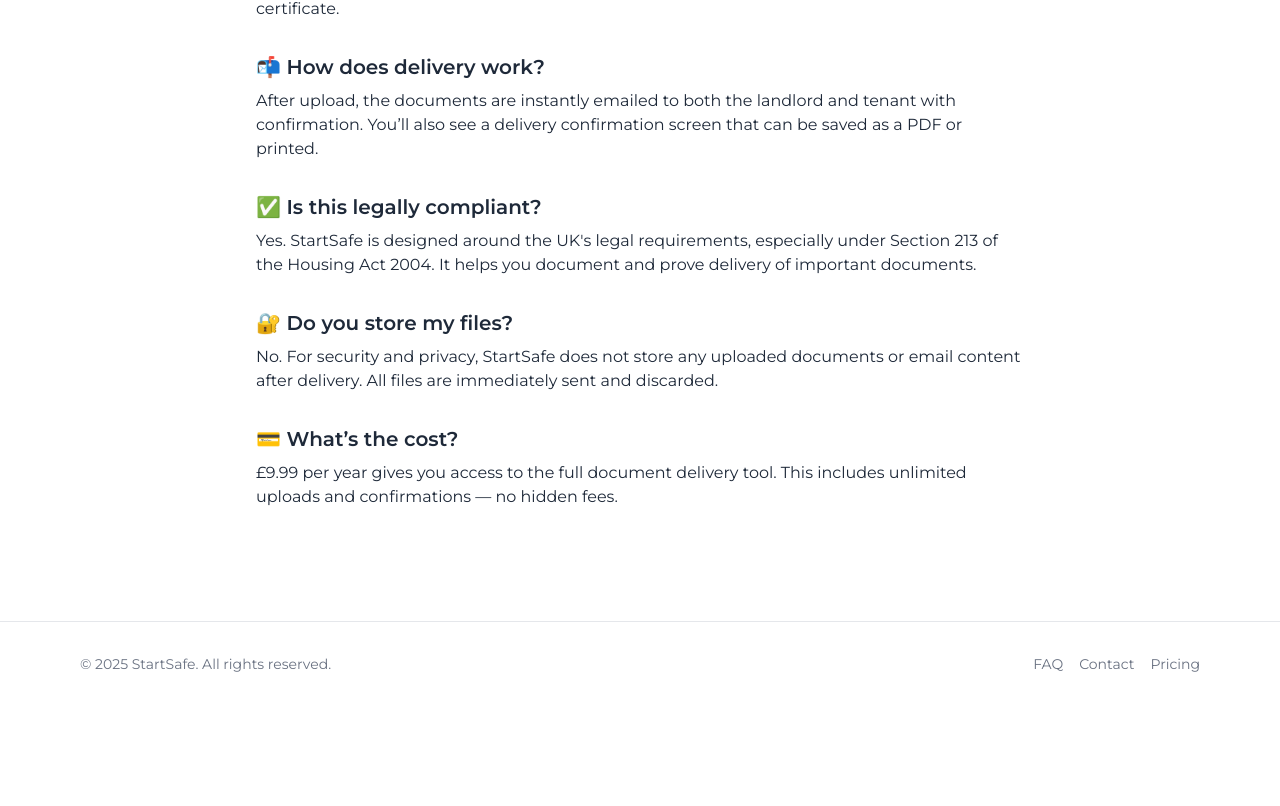
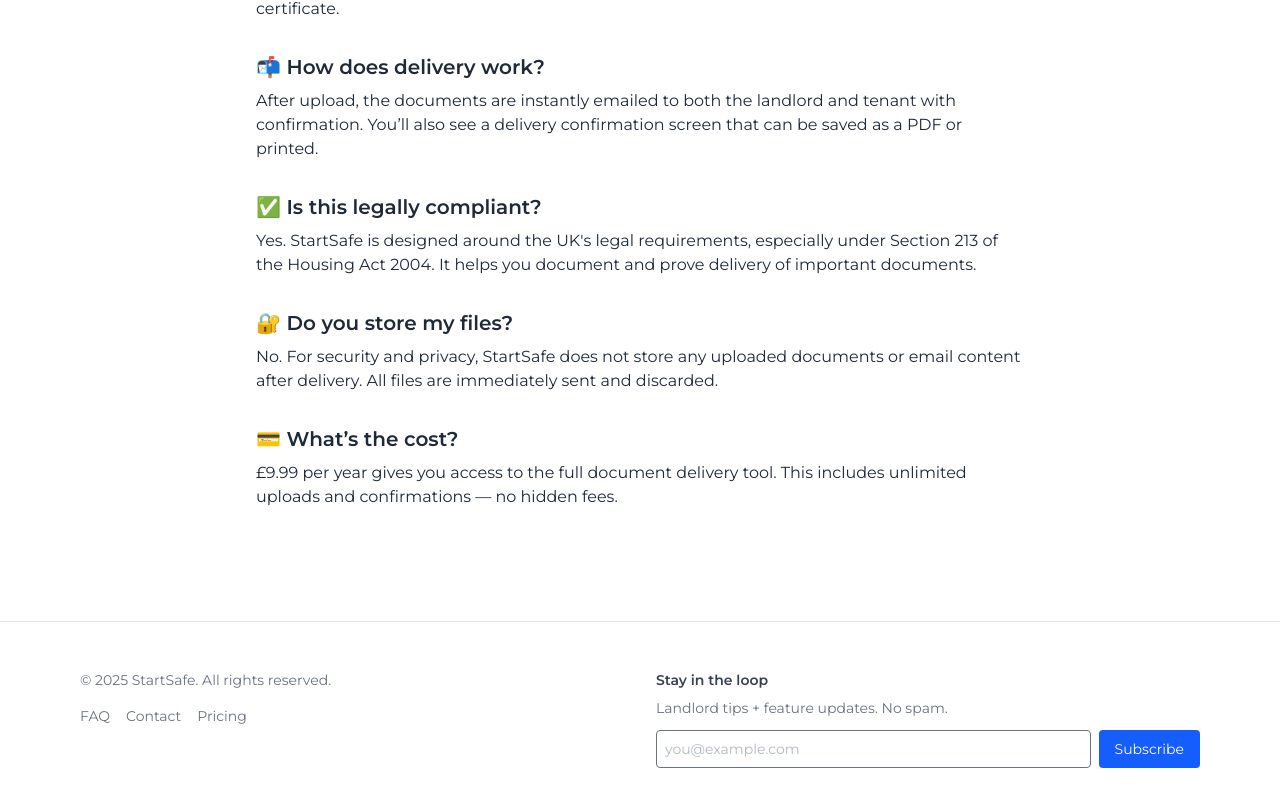
Before and after one commit to RobertMcCarthy1999/serve-safe, a Next.js app: page /faq in a window 1280 px wide. Shown: the part 272-1078 px from the top of the page. Before the commit the page ends 978 px from the top, so only its background shows below. Built offline with nearby package versions, Linux system fonts and the light colour scheme.

Commit message:
Add /api/subscribe endpoint

```diff
--- a/src/app/(dashboard)/layout.js
+++ b/src/app/(dashboard)/layout.js
@@ -1,4 +1,9 @@
 // File: src/app/(dashboard)/layout.js
+'use client';
+
+import { Toaster } from 'react-hot-toast';
+import Footer from '@/app/components/Footer'; // you need to create this
+import './dashboard.css'; // Optional: add dashboard-specific styles
 
 export const metadata = {
   title: 'Dashboard | LetSuite',
@@ -8,8 +13,12 @@ export const metadata = {
 export default function DashboardLayout({ children }) {
   return (
     <html lang="en">
-      <body>
-        {children}
+      <body className="bg-gray-50 text-gray-900">
+        <div className="min-h-screen flex flex-col">
+          <main className="flex-grow">{children}</main>
+          <Footer /> {/* Footer w/ newsletter form */}
+        </div>
+        <Toaster position="top-right" />
       </body>
     </html>
   );
--- /dev/null
+++ b/src/app/api/subscribe/route.js
@@ -0,0 +1,29 @@
+// app/api/subscribe/route.js
+
+export async function POST(request) {
+  try {
+    const { email } = await request.json();
+
+    // Basic email validation
+    if (!email || !/^\S+@\S+\.\S+$/.test(email)) {
+      return new Response(JSON.stringify({ error: 'Invalid email address' }), {
+        status: 400,
+        headers: { 'Content-Type': 'application/json' },
+      });
+    }
+
+    // TODO: Integrate with your email service or database here
+    console.log(`New subscriber: ${email}`);
+
+    return new Response(JSON.stringify({ message: 'Subscription successful' }), {
+      status: 200,
+      headers: { 'Content-Type': 'application/json' },
+    });
+  } catch (error) {
+    console.error('Subscription error:', error);
+    return new Response(JSON.stringify({ error: 'Internal Server Error' }), {
+      status: 500,
+      headers: { 'Content-Type': 'application/json' },
+    });
+  }
+}
--- a/src/app/components/Footer.js
+++ b/src/app/components/Footer.js
@@ -1,14 +1,62 @@
 'use client';
 
+import { useState } from 'react';
+
 export default function Footer() {
+  const [email, setEmail] = useState('');
+  const [status, setStatus] = useState('idle');
+
+  const handleSubmit = async (e) => {
+    e.preventDefault();
+    setStatus('loading');
+
+    const res = await fetch('/api/subscribe', {
+      method: 'POST',
+      body: JSON.stringify({ email }),
+      headers: { 'Content-Type': 'application/json' },
+    });
+
+    setStatus(res.ok ? 'success' : 'error');
+    setEmail('');
+  };
+
   return (
-    <footer className="bg-white border-t border-gray-200 py-8 mt-16">
-      <div className="max-w-6xl mx-auto px-4 flex flex-col md:flex-row justify-between items-center text-sm text-gray-500">
-        <p>&copy; {new Date().getFullYear()} StartSafe. All rights reserved.</p>
-        <div className="mt-4 md:mt-0 space-x-4">
-          <a href="/faq" className="hover:text-blue-600 transition">FAQ</a>
-          <a href="/contact" className="hover:text-blue-600 transition">Contact</a>
-          <a href="/pricing" className="hover:text-blue-600 transition">Pricing</a>
+    <footer className="bg-white border-t border-gray-200 py-12 mt-16">
+      <div className="max-w-6xl mx-auto px-4 grid gap-8 md:grid-cols-2 text-sm text-gray-500">
+
+        {/* Left Side: Links & Copyright */}
+        <div>
+          <p className="mb-4">&copy; {new Date().getFullYear()} StartSafe. All rights reserved.</p>
+          <div className="space-x-4">
+            <a href="/faq" className="hover:text-blue-600 transition">FAQ</a>
+            <a href="/contact" className="hover:text-blue-600 transition">Contact</a>
+            <a href="/pricing" className="hover:text-blue-600 transition">Pricing</a>
+          </div>
+        </div>
+
+        {/* Right Side: Newsletter Signup */}
+        <div>
+          <h3 className="text-gray-700 font-semibold mb-2">Stay in the loop</h3>
+          <p className="text-gray-500 text-sm mb-3">Landlord tips + feature updates. No spam.</p>
+          <form onSubmit={handleSubmit} className="flex flex-col sm:flex-row gap-2">
+            <input
+              type="email"
+              placeholder="you@example.com"
+              value={email}
+              onChange={(e) => setEmail(e.target.value)}
+              required
+              className="p-2 border rounded w-full"
+            />
+            <button
+              type="submit"
+              disabled={status === 'loading'}
+              className="bg-blue-600 text-white px-4 py-2 rounded hover:bg-blue-700"
+            >
+              {status === 'loading' ? 'Submitting…' : 'Subscribe'}
+            </button>
+          </form>
+          {status === 'success' && <p className="text-green-600 mt-2">Check your inbox!</p>}
+          {status === 'error' && <p className="text-red-600 mt-2">Something went wrong.</p>}
         </div>
       </div>
     </footer>
```
